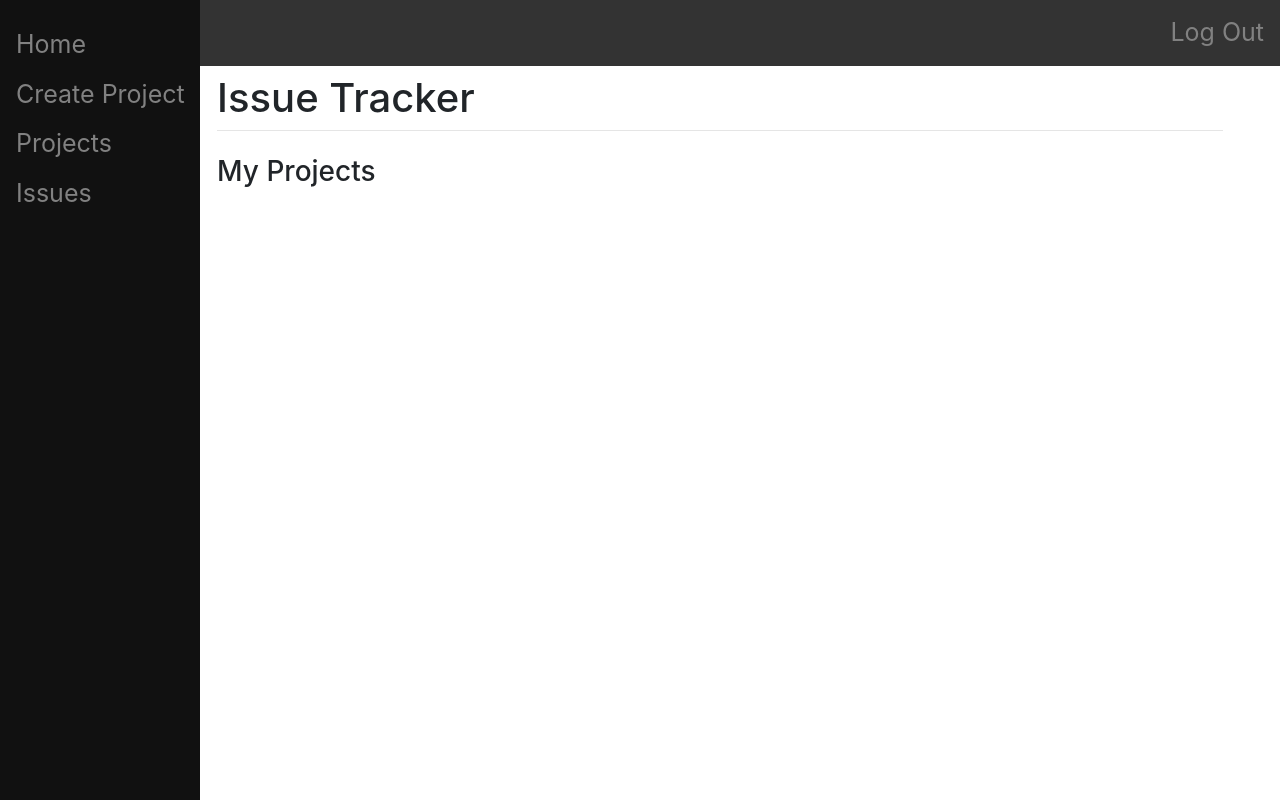
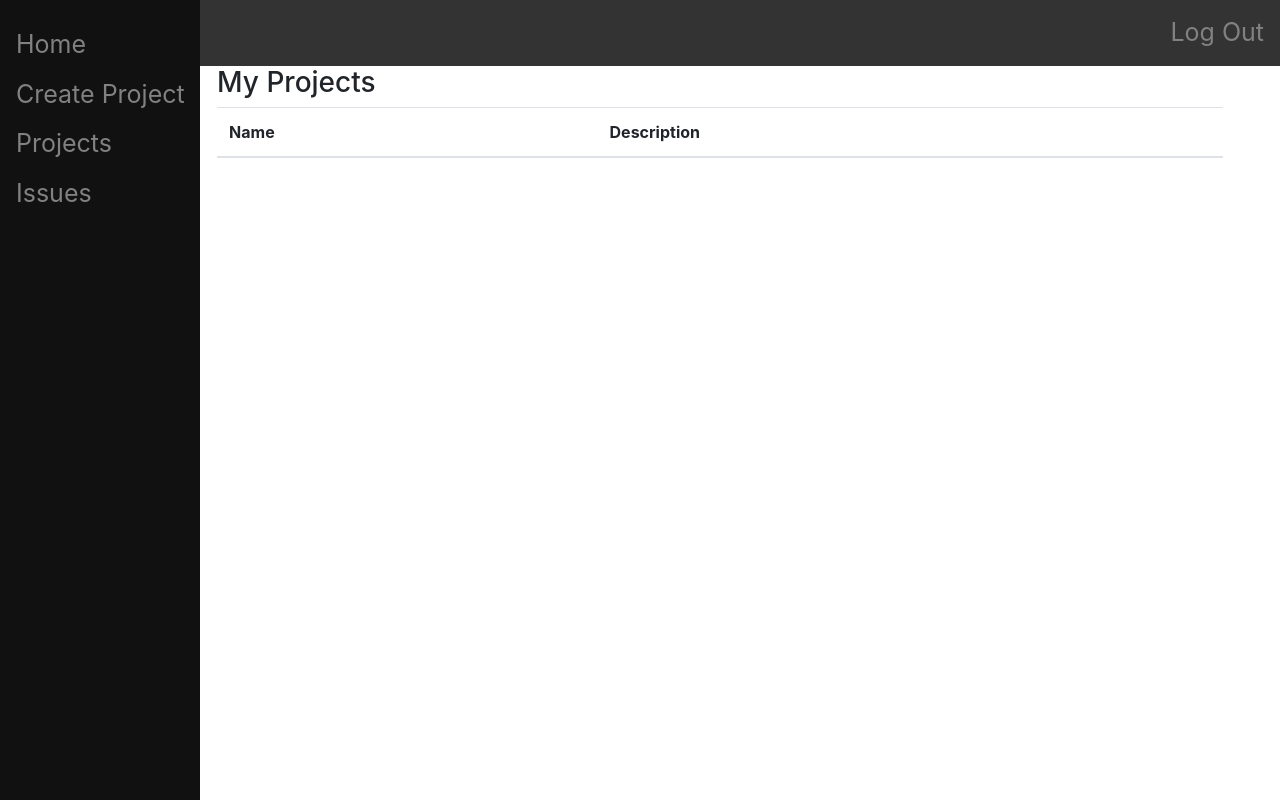
Before and after one commit to shayonghoshroy/issue-tracker, a Django app: page /project/list/ in a window 1280 px wide. Run offline with Django 3.2, Linux system fonts and the light colour scheme; data comes from the database, SQL or seed files in the repository; lists and menus that the app fills with data are empty; some libraries are stand-ins or nearby versions.

Commit message:
added bootstrap table to project list

```diff
--- a/devlog.txt
+++ b/devlog.txt
@@ -54,6 +54,7 @@ and a multiple selector dropdown that allows people to search and add all projec
 
 BIG THINGS TO ADD BEFORE INTERVIEW:
 1. CSS that shit
+- first, we CSS the easy lists
 2. Roles (admin vs developer vs scrum master.....etc....)
  - manager, developer
 3. Search bar
--- a/mysite/main/templates/main/base.html
+++ b/mysite/main/templates/main/base.html
@@ -89,8 +89,10 @@
         <div class="row justify-content-center">
             <div class="col-11">
                 <!-- Header, then underline -->
+                <!--
                 <h1 class="mt-2">Issue Tracker</h1>
                 <hr class="mt-0 mb-4">
+                -->
                 {% block content %}
                 {% endblock %}
             </div>
--- a/mysite/main/templates/main/project-list.html
+++ b/mysite/main/templates/main/project-list.html
@@ -6,7 +6,30 @@ My Projects
 
 {% block content %}
     <h3>My Projects</h3>
+
+    <table class="table table-hover">
+        <thead>
+            <tr>
+                <th scope="col">Name</th>
+                <th scope="col">Description</th>
+            </tr>
+        </thead>
+        <tbody>
+            {% for p in projects %}
+                <tr style="transform: rotate(0);">
+                <th style="font-weight:normal" scope="row"><a href="/project/{{p.id}}" class="stretched-link"></a>{{p.name}}</th>
+                    <td>{{p.description}}</td>
+                </tr>
+            {% endfor %}
+        </tbody>
+    </table>
+
+
+
+<!--
     {% for p in projects %}
         <p><a href="/project/{{p.id}}">{{p.name}}</p>
     {% endfor %}
+-->
+
 {% endblock %}
```
